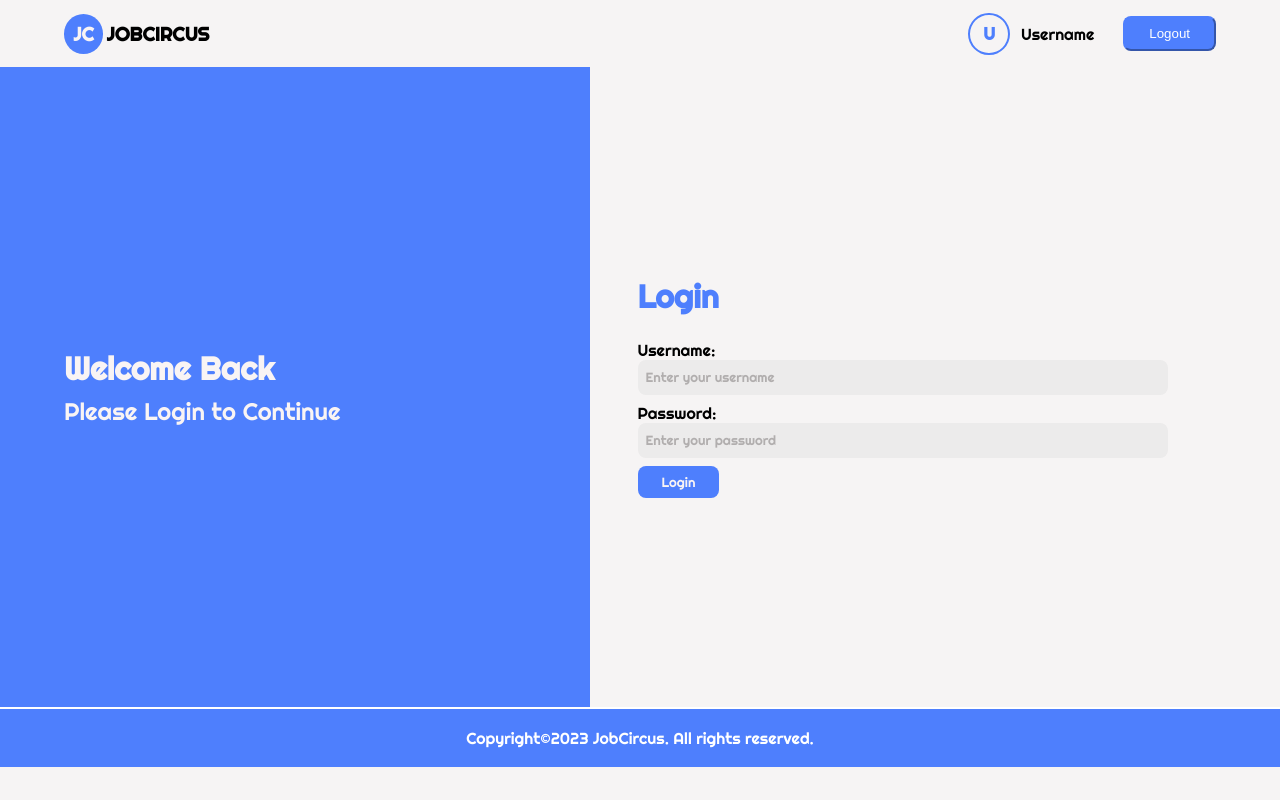
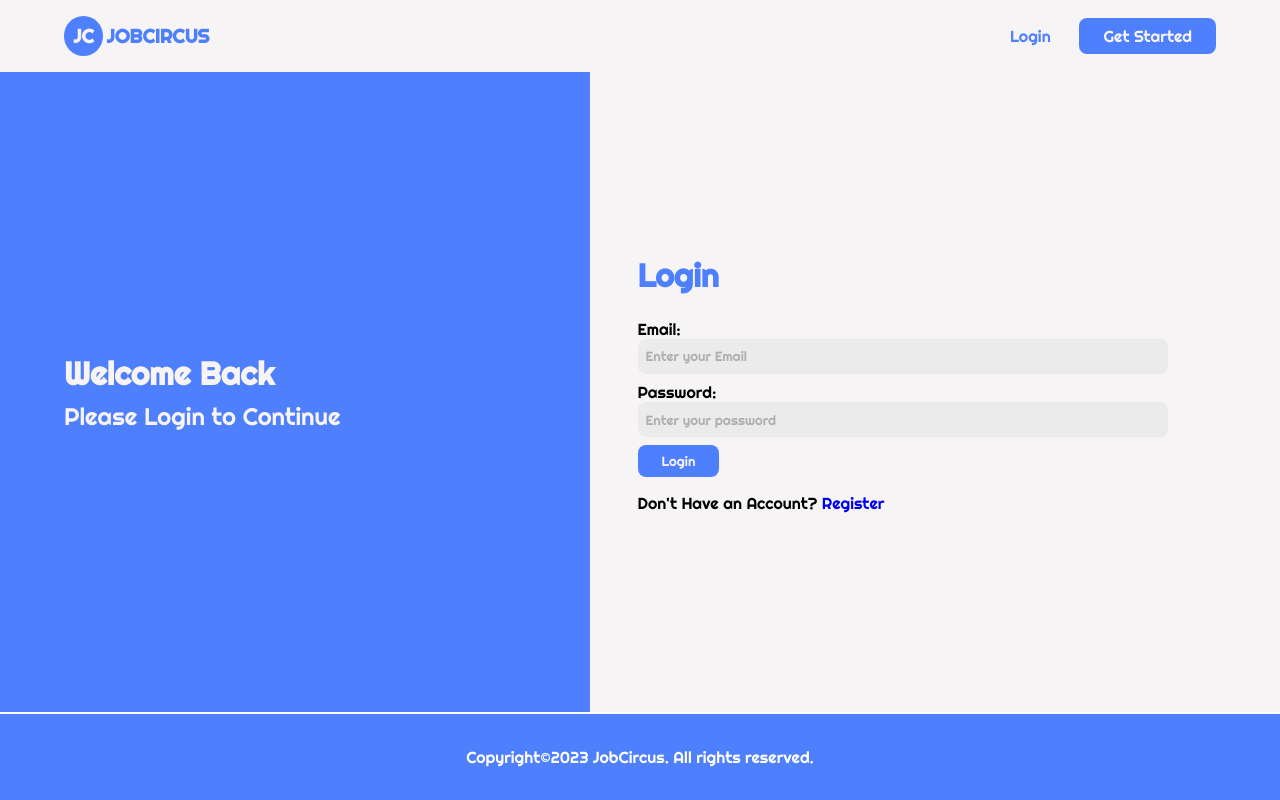
Before and after one commit to Khingz/job_circus, a Flask app: page /login in a window 1280 px wide. Run offline with Flask 3, Linux system fonts and the light colour scheme.

Commit message:
Feat: User Login implemetation

```diff
--- a/models/user.py
+++ b/models/user.py
@@ -3,9 +3,10 @@
 from models.base_model import BaseModel, Base
 from sqlalchemy import Column, String, Enum
 from sqlalchemy.orm import relationship
+from flask_login import UserMixin
 
 
-class User(BaseModel, Base):
+class User(BaseModel, UserMixin, Base):
     """This class defines a user by various attributes"""
     __tablename__ = 'users'
     email = Column(String(128), nullable=False, unique=True)
--- a/web_flask/app.py
+++ b/web_flask/app.py
@@ -1,16 +1,34 @@
 #!/usr/bin/python3
 """Main app file where Flask app is defined and configure"""
-from flask import Flask, render_template
+from flask import Flask, render_template, redirect, url_for
 from routes.user import user
+from routes.job import job
 from flask_bcrypt import Bcrypt
+from flask_login import LoginManager
+from models.user import User
+from models import storage
 
 
 app = Flask(__name__)
 app.config['SECRET_KEY'] = 'secret_key'
 bcrypt = Bcrypt(app)
+login_manager = LoginManager(app)
+
+
+
+@login_manager.user_loader
+def load_user(user_id):
+    """Loads user based on id"""
+    return storage.get(User, user_id)
+
+@login_manager.unauthorized_handler
+def unauthorized():
+    """Handles edirection for protected routes"""
+    return redirect(url_for('user.login'))
 
 
 app.register_blueprint(user, url_prefix='/')
+app.register_blueprint(job, url_prefix='/')
 
 
 if __name__ == '__main__':
--- a/web_flask/forms/login.py
+++ b/web_flask/forms/login.py
@@ -7,7 +7,7 @@ from wtforms.validators import InputRequired, Length
 
 class LoginForm(FlaskForm):
     """Class extended from flask wtf for form login"""
-    username = StringField('Username', validators=[InputRequired(),
+    email = StringField('Username', validators=[InputRequired(),
                                              Length(min=4, max=15)])
     password = PasswordField('Password', validators=[InputRequired(),
                                              Length(min=4, max=100)])
--- a/web_flask/routes/user.py
+++ b/web_flask/routes/user.py
@@ -6,6 +6,7 @@ from forms.register import RegisterForm
 from flask_bcrypt import Bcrypt
 from models.user import User
 from models import storage
+from flask_login import login_user, current_user, login_required, logout_user
 
 
 bcrypt = Bcrypt()
@@ -15,17 +16,25 @@ user = Blueprint('user', __name__)
 @user.route('/login', methods=['GET', 'POST'], endpoint='login')
 def login():
     """Login route"""
+    if current_user.is_authenticated:
+        return redirect(url_for('job.dashboard'))
     form = LoginForm()
     if form.validate_on_submit():
         # Handle form submission logic here
-        username = form.username.data
+        email = form.email.data
         password = form.password.data
-        return f'Username: {username}, Password: {password}. Form submitted successfully.'
+        user = storage.get_email(User, email)
+        if user and bcrypt.check_password_hash(user.password, password):
+            print('loggedin')
+            login_user(user)
+            return redirect(url_for('job.dashboard'))
     return render_template('login.html', form=form)
 
 @user.route('/register', methods=['GET', 'POST'], endpoint='register')
 def register():
     """Register route"""
+    if current_user.is_authenticated:
+        return redirect(url_for('job.dashboard'))
     form = RegisterForm()
     if form.validate_on_submit():
         """Handle form submission logic here"""
@@ -56,4 +65,11 @@ def register():
         flash("User Created Successfully", "success")
         # Rediect to Loggin Page
         return redirect(url_for('user.login'))
+    flash("Fill in all fields", "success")
     return render_template('register.html', form=form)
+
+@user.route("/logout")
+@login_required
+def logout():
+    logout_user()
+    return redirect(url_for('user.login'))
--- a/web_flask/static/css/base.css
+++ b/web_flask/static/css/base.css
@@ -3,7 +3,8 @@
 /* Header Section Begin */
 header {
     width: 100%;
-    padding: 1rem 0;
+    padding: 1.5rem 0;
+    /* height: 10vh; */
 }
 
 nav {
@@ -15,9 +16,13 @@ nav {
 }
 
 nav .brand {
-    color: black;
+    color: var(--black);
     font-size: 1.2rem;
     font-weight: 600;
+}
+
+nav .brand a {
+    color: var(--primary-color);
 }
 
 nav .brand span {
@@ -48,17 +53,40 @@ nav .user-section span {
     font-weight: 600;
 }
 
-nav .user-section .login-logout button {
+nav .user-section .user-name a {
+    color: var(--primary-color);
+    transition: ease-in-out 0.8s;
+}
+
+nav .user-section .user-name a:hover {
+    border-bottom: solid 3px var(--primary-color);
+    padding-bottom: 0.3rem;
+}
+
+nav .user-section .login-logout a {
     background-color: var(--primary-color);
-    color: white;
+    color: var(--white);
+    font-family: var(--main-font);
     padding: 0.5rem 1.5rem;
     border-radius: 0.5rem;
     border-color: var(--primary-color);
     cursor: pointer;
+    border: none;
+    text-decoration: none;
 }
 
+nav .user-section .login-logout a:hover {
+    background-color: var(--hover-color);
+
+}
 
 /* Header Section End */
+
+/* main section start */
+main {
+    min-height: 80vh;
+}
+/* main section end  */
 
 
 /* Footer Section Begin */
@@ -71,5 +99,21 @@ footer {
     align-items: center;
     border-top: solid 2px white;
     color: white;
+    height: 10vh;
 }
 /* Footer Section End */
+
+
+/* Media Query  */
+@media screen and (max-width: 600px) {
+    header {
+       border-bottom: solid 1px var(--primary-color);
+    }
+
+    nav {
+        flex-direction: column;
+        justify-content: center;
+        gap: 1.5rem;
+    }
+}
+/* End of media Query  */
--- a/web_flask/static/css/login.css
+++ b/web_flask/static/css/login.css
@@ -66,6 +66,7 @@
     border: none;
     margin-bottom: 0.5rem;
     color: var(--black);
+    font-family: var(--main-font);
 }
 
 .container-right .form-control::placeholder {
--- a/web_flask/static/css/main.css
+++ b/web_flask/static/css/main.css
@@ -1,4 +1,7 @@
 @import url('variables.css');
+
+
+/* Global styles */
 
 body {
     padding: 0;
@@ -13,6 +16,6 @@ ul {
     padding: 0;
 }
 
-input::placeholder {
-    color: #999; /* or any other color value */
+a {
+    text-decoration: none;
 }
--- a/web_flask/static/css/register.css
+++ b/web_flask/static/css/register.css
@@ -65,7 +65,8 @@
     background-color: var(--light-grey);
     border: none;
     margin-bottom: 0.5rem;
-    color: var(--white);
+    color: var(--black);
+    font-family: var(--main-font);
 }
 
 .container-right .form-control::placeholder {
--- a/web_flask/templates/base.html
+++ b/web_flask/templates/base.html
@@ -6,21 +6,31 @@
     <link rel="stylesheet" href="../static/css/main.css">
     <link rel="stylesheet" href="../static/css/base.css">
     {% block styles %}{% endblock %}
-    <title>Document</title>
+    <title>JobCircus - Welcome</title>
 </head>
 <body>
     <header>
         <nav>
             <div class="brand">
-                <div class="logo"><span>JC</span>JOBCIRCUS</div>
+                <a href=""><div class="logo"><span>JC</span>JOBCIRCUS</div></a>
             </div>
             <div class="user-section">
+                {% if current_user.is_authenticated %}
                 <div class="user-name">
-                    <div class="user-img"><span>U</span>Username</div>
+                    <a href=""><div class="user-img"><span>{{ current_user.username[0] }}</span>{{ current_user.username }}</div></a>
                 </div>
                 <div class="login-logout">
-                    <button>Logout</button>
+                    <a href="{{ url_for('user.logout') }}">Logout</a>
                 </div>
+                {% else %}
+                <div class="user-name">
+                    <a href="{{ url_for('user.login') }}">Login</a>
+                </div>
+                <div class="login-logout">
+                    <a href="{{ url_for('user.register') }}">Get Started</a>
+                </div>
+                {% endif %}
+
             </div>
         </nav>
     </header>
--- a/web_flask/templates/login.html
+++ b/web_flask/templates/login.html
@@ -14,9 +14,9 @@
             <h2>Login</h2>
             <form method="post" action="{{ url_for('user.login') }}">
                 {{ form.hidden_tag() }}
-                <label for="Username">Username:</label>
+                <label for="Username">Email:</label>
                 <div class="form-group">
-                    {{ form.username(class="form-control", placeholder="Enter your username") }}
+                    {{ form.email(class="form-control", placeholder="Enter your Email") }}
                 </div>
                 <div class="form-group">
                     <label for="Password">Password:</label>
@@ -26,6 +26,7 @@
                     {{ form.submit(class="submit") }}
                 </div>
             </form>
+            <p>Don't Have an Account? <a href="{{ url_for('user.register') }}">Register</a></p>
         </div>
     </div>
 {% endblock %}
--- a/web_flask/templates/register.html
+++ b/web_flask/templates/register.html
@@ -45,6 +45,7 @@
                     {{ form.submit(class="submit") }}
                 </div>
             </form>
+            <p>Already have an Account <a href="{{ url_for('user.login') }}">Login</a></p>
         </div>
     </div>
 {% endblock %}
```
Also changed, not shown: pyvenv.cfg (+4 -4 lines), web_flask/routes/job.py (added, +12 -0 lines), web_flask/templates/dashboard.html (added, +11 -0 lines).
